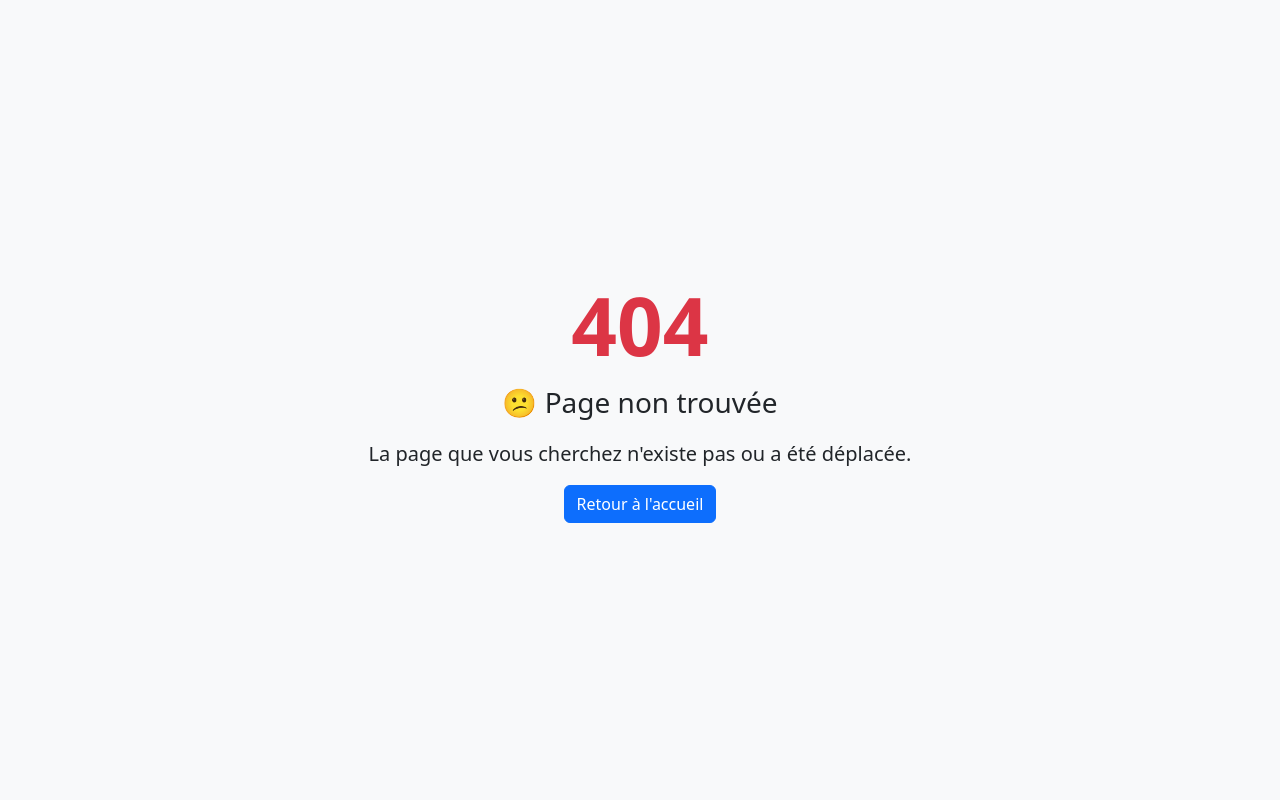
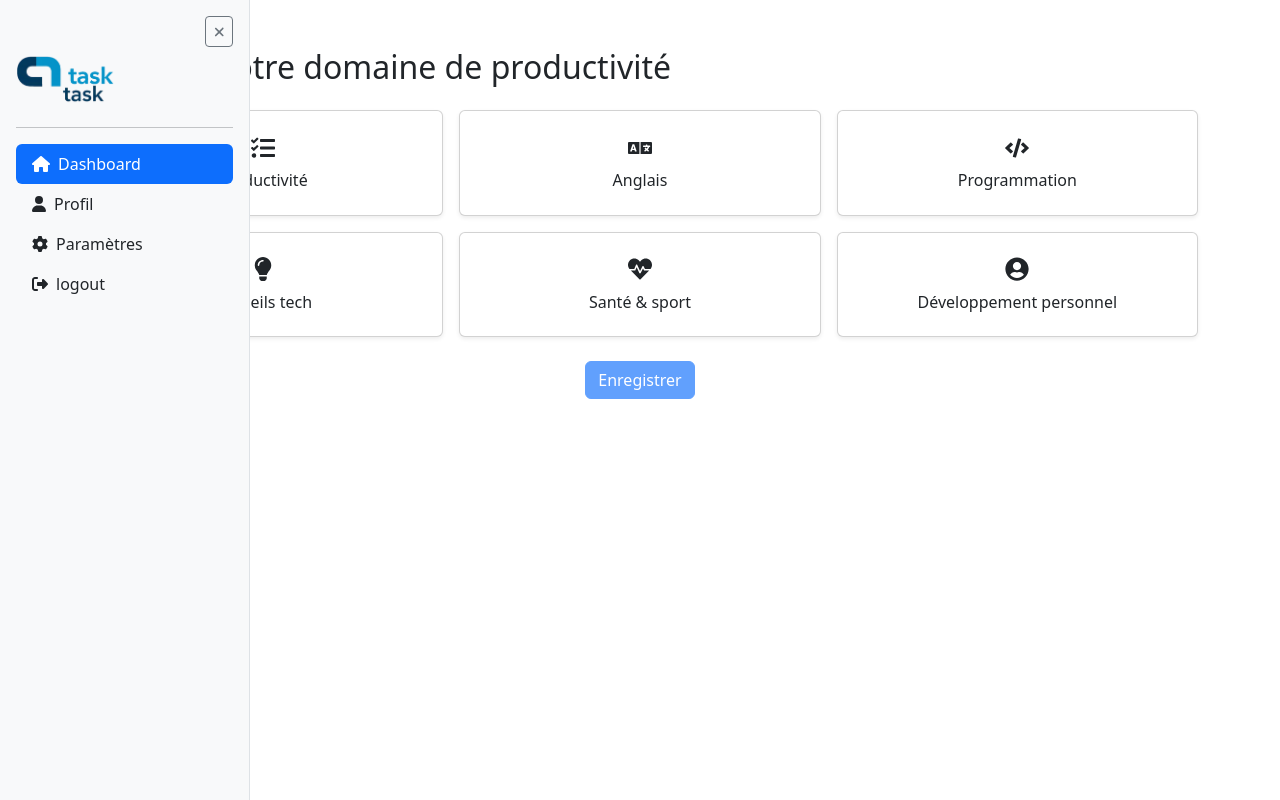
Before and after one commit to ydxj/One-Task, a React (Create React App) app in the folder frontend/: page /modifier-domaine in a window 1280 px wide. Before the commit this address had no page. Built offline with nearby package versions, Linux system fonts and the light colour scheme; no server answers.

Commit message:
User interface improvements and new features

```diff
--- a/frontend/src/TousPages/Layout/Menu.js
+++ b/frontend/src/TousPages/Layout/Menu.js
@@ -69,31 +69,19 @@ export default function Sidebar() {
             <hr />
             <ul className="nav nav-pills flex-column mb-auto">
               <li className="nav-item">
-                <a href="#dashboard" className="nav-link active">
+                <a href="/dashboard" className="nav-link active">
                   <FontAwesomeIcon icon={faHome} className="me-2" />
                   Dashboard
                 </a>
               </li>
               <li>
-                <a href="#tasks" className="nav-link text-dark">
-                  <FontAwesomeIcon icon={faTasks} className="me-2" />
-                  Tâches
-                </a>
-              </li>
-              <li>
-                <a href="#stats" className="nav-link text-dark">
-                  <FontAwesomeIcon icon={faChartBar} className="me-2" />
-                  Statistiques
-                </a>
-              </li>
-              <li>
-                <a href="#profile" className="nav-link text-dark">
+                <a href="/profile" className="nav-link text-dark">
                   <FontAwesomeIcon icon={faUser} className="me-2" />
                   Profil
                 </a>
               </li>
               <li>
-                <a href="#settings" className="nav-link text-dark">
+                <a href="/modifier-domaine" className="nav-link text-dark">
                   <FontAwesomeIcon icon={faCog} className="me-2" />
                   Paramètres
                 </a>
--- a/frontend/src/TousPages/User/dashboard/Dashboard.js
+++ b/frontend/src/TousPages/User/dashboard/Dashboard.js
@@ -43,11 +43,12 @@ function UserDashboard() {
     const handleSubmit = async () => {
         if (!selected) return;
         try {
+                        console.log(selected)
+
+            setUser((prevUser) => ({ ...prevUser, productivity: selected }));
             await axios.put("http://localhost:5000/modifierProductivity", { productivity: selected }, { withCredentials: true });
             setSubmitted(true);
-            setTimeout(() => {
-                window.location.reload();
-            }, 2000);
+            setSelected(null);
         } catch (err) {
             console.error("Submission failed", err);
         }
@@ -94,12 +95,34 @@ function UserDashboard() {
                     )}
                 </div>
             ) : (
-                <div className="container py-5 text-center">
-                    <h2 className="h4 mb-4 text-dark">Votre domaine de productivité est : {user.productivity}</h2>
-                    <div className="alert alert-success mt-3">
-                        ✅ Vous avez déjà choisi un domaine !
+                <div className="container py-5 d-flex flex-column align-items-center">
+                <h2 className="display-6 mb-4 text-dark fw-semibold">
+                    Tableau de bord utilisateur
+                </h2>
+
+                <div className="card shadow-lg border-0" style={{ maxWidth: "500px", width: "100%" }}>
+                    <div className="card-body text-center">
+                    <h5 className="card-title text-primary mb-3">
+                        👋 Bonjour, <span className="fw-bold">{user.name}</span>
+                    </h5>
+
+                    <p className="mb-1 text-muted">Domaine de productivité actuel :</p>
+                    <div className="alert alert-info text-capitalize fw-semibold">
+                        {user.productivity}
+                    </div>
+
+                    <button
+                        className="btn btn-outline-primary mt-3"
+                        onClick={() => navigate("/modifier-domaine")}
+                    >
+                        ✏️ Modifier le domaine
+                    </button>
                     </div>
                 </div>
+                </div>
+
+
+
             )}
         </>
     );
--- /dev/null
+++ b/frontend/src/TousPages/User/parametre/parametre.js
@@ -0,0 +1,93 @@
+import { useState, useEffect } from "react";
+import axios from "axios";
+import { useNavigate } from "react-router-dom";
+import {
+  FaTasks, FaLanguage, FaCode, FaLightbulb, FaHeartbeat, FaUserCircle
+} from "react-icons/fa";
+import Sidebar from "../../Layout/Menu";
+
+const domaines = [
+  { id: "productivity", label: "Productivité", icon: <FaTasks /> },
+  { id: "english", label: "Anglais", icon: <FaLanguage /> },
+  { id: "programming", label: "Programmation", icon: <FaCode /> },
+  { id: "tech", label: "Conseils tech", icon: <FaLightbulb /> },
+  { id: "health", label: "Santé & sport", icon: <FaHeartbeat /> },
+  { id: "selfdev", label: "Développement personnel", icon: <FaUserCircle /> },
+];
+
+function Parametres() {
+  const [selected, setSelected] = useState(null);
+  const [user, setUser] = useState(null);
+  const [loading, setLoading] = useState(true);
+  const [submitted, setSubmitted] = useState(false);
+  const navigate = useNavigate();
+
+  useEffect(() => {
+    axios.get("http://localhost:5000/me", { withCredentials: true })
+      .then(res => {
+        if (res.data.loggedIn) {
+          setUser(res.data.user);
+          setSelected(res.data.user.productivity);
+        } else {
+          navigate("/login");
+        }
+      })
+      .finally(() => setLoading(false));
+  }, []);
+
+  const handleSubmit = async () => {
+    try {
+      await axios.put("http://localhost:5000/modifierProductivity", {
+        productivity: selected,
+      }, { withCredentials: true });
+      setSubmitted(true);
+      setTimeout(() => navigate("/dashboard"), 2000);
+    } catch (err) {
+      console.error("Erreur lors de la mise à jour :", err);
+    }
+  };
+
+  if (loading) return <div className="text-center py-5">Chargement...</div>;
+
+  return (
+    <>
+        <Sidebar />
+        <div className="container py-5">
+        <h2 className="mb-4">Modifier votre domaine de productivité</h2>
+
+        <div className="row g-3">
+            {domaines.map((d) => (
+            <div className="col-md-4" key={d.id}>
+                <div
+                className={`card p-3 shadow-sm ${selected === d.id ? "border-primary bg-light" : ""}`}
+                onClick={() => setSelected(d.id)}
+                style={{ cursor: "pointer" }}
+                >
+                <div className="text-center fs-4 mb-2">{d.icon}</div>
+                <h6 className="text-center">{d.label}</h6>
+                </div>
+            </div>
+            ))}
+        </div>
+
+        <div className="text-center mt-4">
+            <button
+            className="btn btn-primary"
+            disabled={!selected}
+            onClick={handleSubmit}
+            >
+            Enregistrer
+            </button>
+            {submitted && (
+            <div className="alert alert-success mt-3">
+                ✅ Domaine mis à jour avec succès !
+            </div>
+            )}
+        </div>
+        </div>
+    </>
+
+  );
+}
+
+export default Parametres;
--- a/frontend/src/router.js
+++ b/frontend/src/router.js
@@ -6,6 +6,7 @@ import Signup from './TousPages/Signup/Signup';
 import NotFound from './TousPages/Layout/404';
 import UserDashboard from './TousPages/User/dashboard/Dashboard';
 import DashboardAdmin from './TousPages/admin/Dashbord/Dashbord';
+import Parametres from './TousPages/User/parametre/parametre';
 
 function AppRouter() {
     return (
@@ -16,6 +17,7 @@ function AppRouter() {
                 <Route path="/signup" element={<Signup />} />
                 <Route path="/dashboard" element={<UserDashboard />} />
                 <Route path="/dashboardAdmin" element={<DashboardAdmin/>} />
+                <Route path="/modifier-domaine" element={<Parametres/>} />
                 {/* Catch-all route for 404 Not Found */}
                 <Route path="*" element={<NotFound />} />
             </Routes>
```
